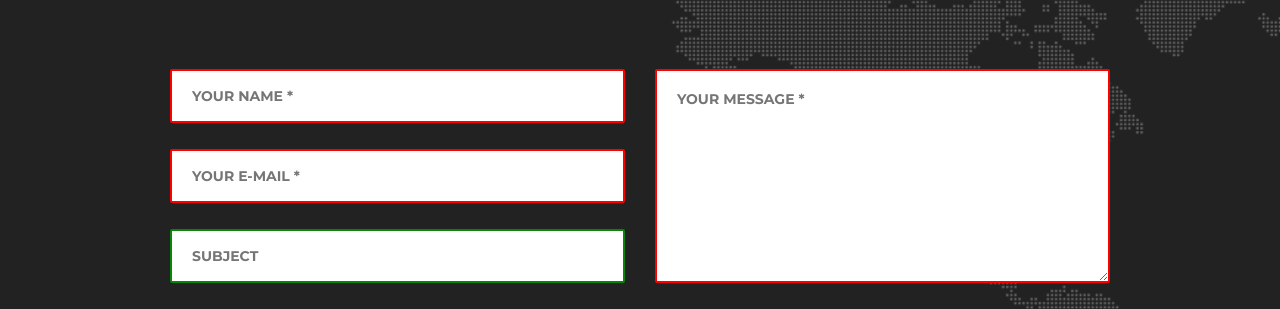
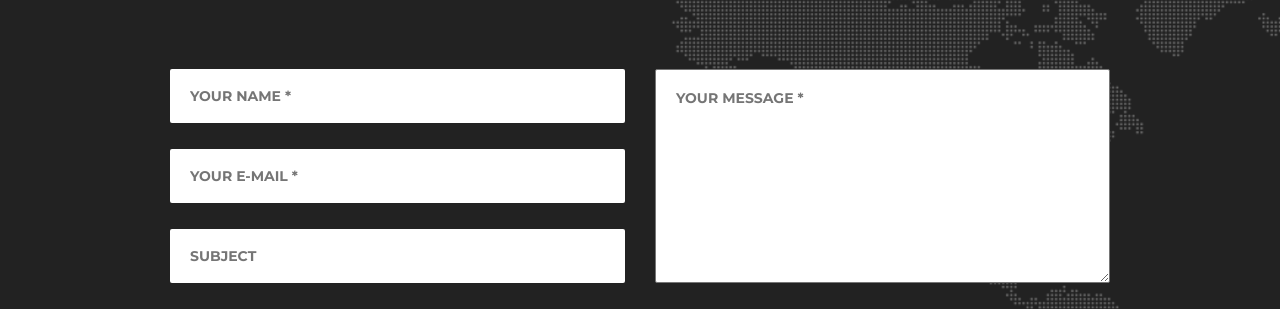
Before and after one commit to AnnaSichkar/goit-fe-course, a plain HTML site: page module-07/index.html in a window 1280 px wide. Shown: the part 867-1176 px from the top of the page. Drawn offline with Linux system fonts and the light colour scheme.

Commit message:
fixed value valid/invalid

```diff
--- a/module-07/css/styles.css
+++ b/module-07/css/styles.css
@@ -228,6 +228,7 @@ body {
     width: 455px;
     height: 54px;
     text-transform: uppercase;
+    border: none;
     border-radius: 2px;
 }
 
@@ -235,15 +236,15 @@ body {
     margin-bottom: 26px;
 }
 
-.contact-list-item input[type="text"]:valid,
-.contact-list-item input[type="email"]:valid,
-.textarea:valid {
+.contact-list-item input[type="text"]:focus:valid,
+.contact-list-item input[type="email"]:focus:valid,
+.textarea:focus:valid {
     border: 2px solid #098509;
 }
 
-.contact-list-item input[type="text"]:invalid,
-.contact-list-item input[type="email"]:invalid,
-.textarea:invalid {
+.contact-list-item input[type="text"]:focus:invalid,
+.contact-list-item input[type="email"]:focus:invalid,
+.textarea:focus:invalid {
     border: 2px solid #ff0000;
 }
 
```
